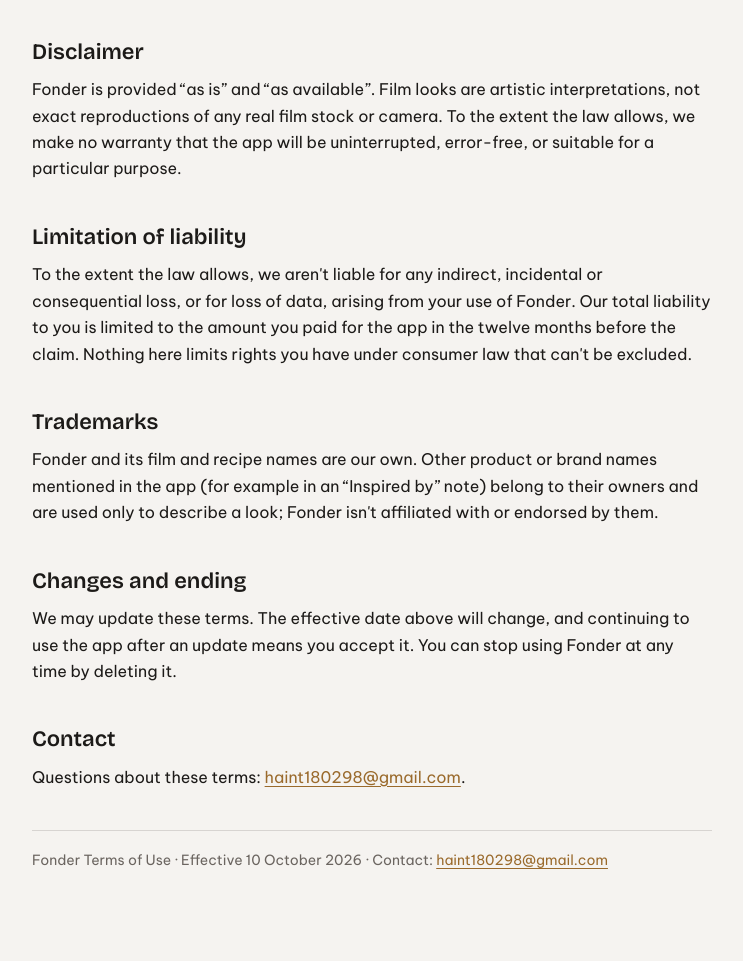
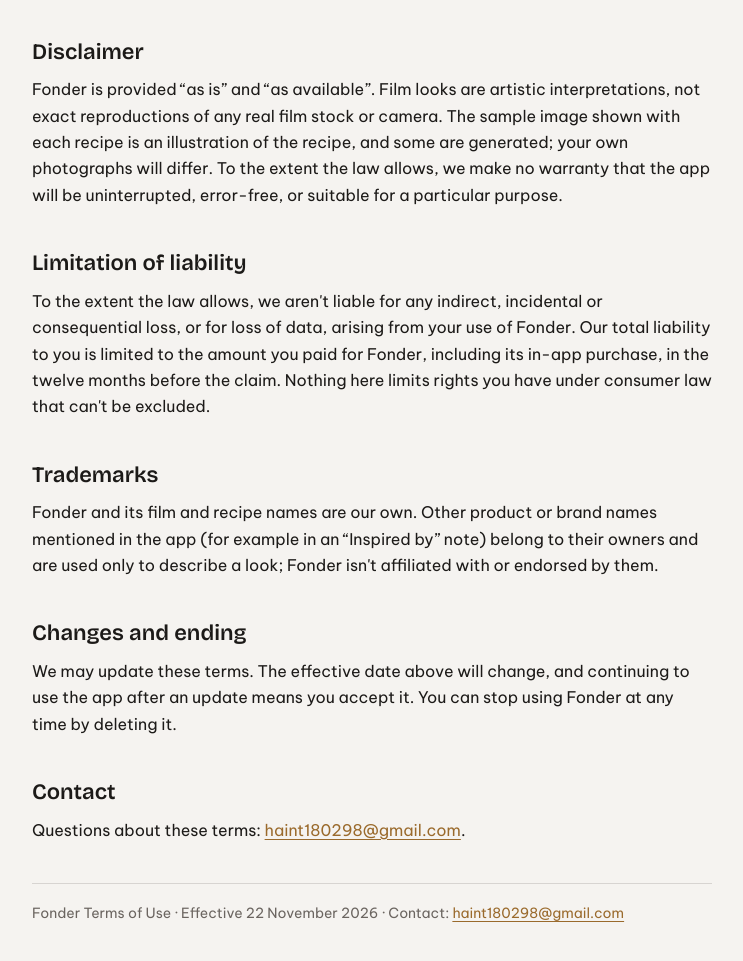
Before and after one commit to trunghai298/fondercam-site, a plain HTML site: page terms/index.html in a window 1280 px wide. Shown: the part 1589-2550 px from the top of the page, without its empty margins (268-1011 px from the left). Drawn offline with Linux system fonts and the light colour scheme; files whose address does not match are found by name.

Commit message:
docs(terms): the terms as of 1.0
The liability cap names what is actually paid for, the in-app purchase, since the app itself is free. The disclaimer says the sample image with each recipe is an illustration and that some are generated. Effective 22 November 2026.

```diff
--- a/terms/index.html
+++ b/terms/index.html
@@ -76,7 +76,7 @@ nav.top span a:hover{color:var(--text)}
   <header>
     <div class="eyebrow">Fonder · Film camera for iPhone</div>
     <h1>Terms of Use</h1>
-    <p class="meta">Effective 10 October 2026</p>
+    <p class="meta">Effective 22 November 2026</p>
   </header>
 
   <div class="summary" role="note">
@@ -124,12 +124,12 @@ nav.top span a:hover{color:var(--text)}
 
   <section>
     <h2>Disclaimer</h2>
-    <p>Fonder is provided “as is” and “as available”. Film looks are artistic interpretations, not exact reproductions of any real film stock or camera. To the extent the law allows, we make no warranty that the app will be uninterrupted, error-free, or suitable for a particular purpose.</p>
+    <p>Fonder is provided “as is” and “as available”. Film looks are artistic interpretations, not exact reproductions of any real film stock or camera. The sample image shown with each recipe is an illustration of the recipe, and some are generated; your own photographs will differ. To the extent the law allows, we make no warranty that the app will be uninterrupted, error-free, or suitable for a particular purpose.</p>
   </section>
 
   <section>
     <h2>Limitation of liability</h2>
-    <p>To the extent the law allows, we aren't liable for any indirect, incidental or consequential loss, or for loss of data, arising from your use of Fonder. Our total liability to you is limited to the amount you paid for the app in the twelve months before the claim. Nothing here limits rights you have under consumer law that can't be excluded.</p>
+    <p>To the extent the law allows, we aren't liable for any indirect, incidental or consequential loss, or for loss of data, arising from your use of Fonder. Our total liability to you is limited to the amount you paid for Fonder, including its in-app purchase, in the twelve months before the claim. Nothing here limits rights you have under consumer law that can't be excluded.</p>
   </section>
 
   <section>
@@ -147,7 +147,7 @@ nav.top span a:hover{color:var(--text)}
     <p>Questions about these terms: <a href="mailto:haint180298@gmail.com">haint180298@gmail.com</a>.</p>
   </section>
 
-  <footer>Fonder Terms of Use · Effective 10 October 2026 · Contact: <a href="mailto:haint180298@gmail.com">haint180298@gmail.com</a></footer>
+  <footer>Fonder Terms of Use · Effective 22 November 2026 · Contact: <a href="mailto:haint180298@gmail.com">haint180298@gmail.com</a></footer>
 </main>
 <div class="consent-bar" hidden>
   <p>This site uses Google Analytics to count visits. OK?</p>
```
